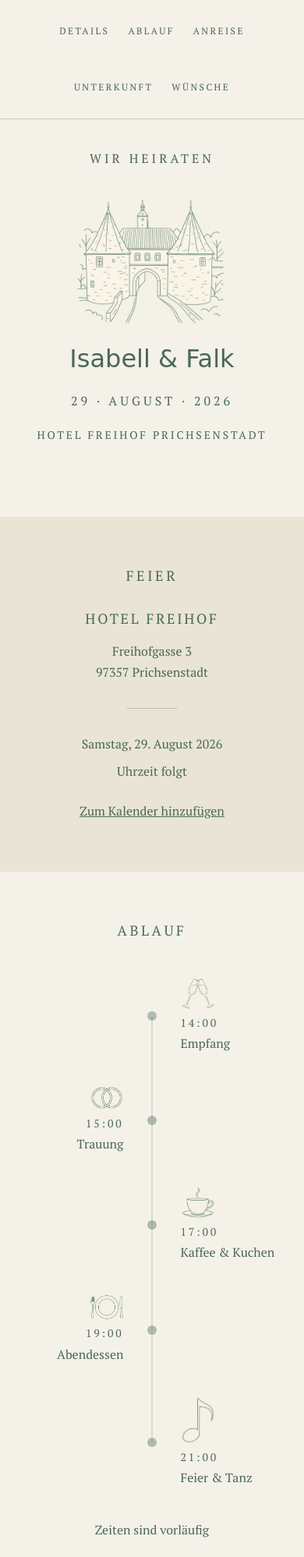
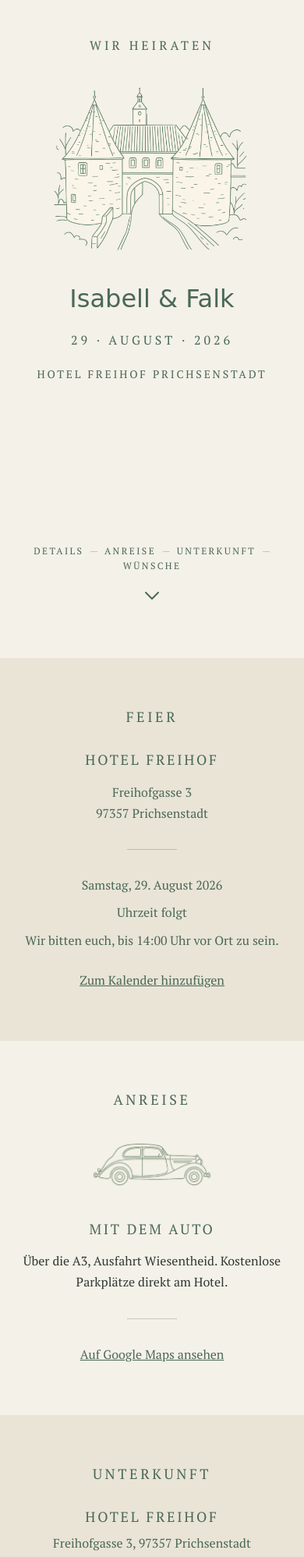
Before and after one commit to Falk2704/marriage, a website: page website/index.html in a window 390 px wide. Shown: the top 1997 px of the page at 78% size. Drawn offline with nearby package versions, Linux system fonts and the light colour scheme; files that its build step writes are made by us from their sources; a web font is replaced by a local one.

Commit message:
feat(website): redesign hero as full-height landing, remove Ablauf section
Move navigation into hero with scroll arrow. Remove timeline/Ablauf
section. Swap section background alternation. Reorder accommodation
listings. Replace globe icon with gift SVG in Wünsche. Add arrival
time note to details.

```diff
--- a/website/index.html
+++ b/website/index.html
@@ -17,33 +17,20 @@
       href="https://fonts.googleapis.com/css2?family=PT+Serif:wght@400&family=Petit+Formal+Script&display=swap"
       rel="stylesheet"
     />
+    <link rel="preload" as="image" href="images/sketch.png" />
     <link rel="stylesheet" href="dist/output.css" />
   </head>
 
   <body class="bg-bg text-primary font-serif">
-
-    <!-- ============================================ -->
-    <!-- NAV -->
-    <!-- ============================================ -->
-    <header>
-    <nav class="sticky top-0 z-50 bg-bg border-b border-primary/30">
-      <div class="max-w-[52rem] mx-auto px-6 py-4 flex justify-center gap-6 sm:gap-8 flex-wrap">
-        <a href="#details" class="text-primary hover:text-accent text-[0.75rem] lg:text-[0.8125rem] uppercase tracking-[0.2em] leading-none flex items-center min-h-[48px] lg:min-h-0">Details</a>
-        <a href="#ablauf" class="text-primary hover:text-accent text-[0.75rem] lg:text-[0.8125rem] uppercase tracking-[0.2em] leading-none flex items-center min-h-[48px] lg:min-h-0">Ablauf</a>
-        <a href="#anreise" class="text-primary hover:text-accent text-[0.75rem] lg:text-[0.8125rem] uppercase tracking-[0.2em] leading-none flex items-center min-h-[48px] lg:min-h-0">Anreise</a>
-        <a href="#unterkunft" class="text-primary hover:text-accent text-[0.75rem] lg:text-[0.8125rem] uppercase tracking-[0.2em] leading-none flex items-center min-h-[48px] lg:min-h-0">Unterkunft</a>
-        <a href="#wuensche" class="text-primary hover:text-accent text-[0.75rem] lg:text-[0.8125rem] uppercase tracking-[0.2em] leading-none flex items-center min-h-[48px] lg:min-h-0">Wünsche</a>
-      </div>
-    </nav>
-    </header>
 
     <main>
 
       <!-- ============================================ -->
       <!-- HERO -->
       <!-- ============================================ -->
-      <section id="hero" class="bg-bg pt-10 pb-24 lg:pt-14 lg:pb-36 px-6 text-center">
-        <div class="max-w-[52rem] mx-auto space-y-6 lg:space-y-8">
+      <section id="hero" class="bg-bg min-h-screen relative">
+        <div class="min-h-screen flex flex-col items-center justify-start pt-12 lg:pt-24 px-6 text-center">
+          <div class="max-w-[52rem] mx-auto">
 
             <!-- Intro line -->
             <p class="text-[1rem] lg:text-[1.125rem] uppercase tracking-[0.25em] leading-[1.3]">
@@ -51,14 +38,15 @@
             </p>
 
             <!-- Hero illustration -->
-          <div class="flex justify-center !mt-10 mb-4 lg:!mt-12 lg:mb-6">
+            <div class="flex justify-center mt-10 lg:mt-16 mb-10 lg:mb-20">
               <img
                 src="images/sketch.png"
-              alt="Architekturzeichnung Hotel Freihof"
+                alt="Skizze von Prichsenstadt"
                 width="1240"
                 height="780"
-              decoding="async"
-              class="w-[260px] md:w-[340px] lg:w-[380px]"
+                loading="eager"
+                decoding="sync"
+                class="w-[360px] md:w-[480px] lg:w-[560px]"
               />
             </div>
 
@@ -68,7 +56,7 @@
             </h1>
 
             <!-- Date -->
-          <p class="text-[1rem] lg:text-[1.125rem] uppercase tracking-[0.25em] leading-[1.3] mb-6 lg:mb-7">
+            <p class="text-[1rem] lg:text-[1.125rem] uppercase tracking-[0.25em] leading-[1.3] mt-6 lg:mt-10 mb-6 lg:mb-10">
               29 · August · 2026
             </p>
 
@@ -78,6 +66,27 @@
             </p>
 
           </div>
+        </div>
+
+        <!-- Nav -->
+        <nav aria-label="Abschnitte" class="absolute bottom-28 lg:bottom-36 left-0 right-0 flex justify-center">
+          <div class="flex flex-wrap justify-center items-center gap-x-2 gap-y-1 px-6">
+            <a href="#details" class="text-primary hover:text-accent text-[0.75rem] lg:text-[0.8125rem] uppercase tracking-[0.2em] leading-none">Details</a>
+            <span class="text-primary/40 text-[0.75rem] select-none" aria-hidden="true">—</span>
+            <a href="#anreise" class="text-primary hover:text-accent text-[0.75rem] lg:text-[0.8125rem] uppercase tracking-[0.2em] leading-none">Anreise</a>
+            <span class="text-primary/40 text-[0.75rem] select-none" aria-hidden="true">—</span>
+            <a href="#unterkunft" class="text-primary hover:text-accent text-[0.75rem] lg:text-[0.8125rem] uppercase tracking-[0.2em] leading-none">Unterkunft</a>
+            <span class="text-primary/40 text-[0.75rem] select-none" aria-hidden="true">—</span>
+            <a href="#wuensche" class="text-primary hover:text-accent text-[0.75rem] lg:text-[0.8125rem] uppercase tracking-[0.2em] leading-none">Wünsche</a>
+          </div>
+        </nav>
+
+        <!-- Scroll arrow -->
+        <a href="#details" aria-label="Zur Feier scrollen" class="hero-scroll-arrow absolute bottom-16 lg:bottom-24 left-1/2 text-primary hover:text-accent transition-colors">
+          <svg width="32" height="32" viewBox="0 0 24 24" fill="none" stroke="currentColor" stroke-width="1.5" stroke-linecap="round" stroke-linejoin="round" aria-hidden="true">
+            <path d="M6 9l6 6 6-6"/>
+          </svg>
+        </a>
       </section>
 
       <!-- ============================================ -->
@@ -108,6 +117,9 @@
           <p class="text-[1rem] lg:text-[1.0625rem] leading-[1.7] mt-2">
             Uhrzeit folgt
           </p>
+          <p class="text-[1rem] lg:text-[1.0625rem] leading-[1.7] mt-2">
+            Wir bitten euch, bis 14:00 Uhr vor Ort zu sein.
+          </p>
 
           <p class="mt-6">
             <a
@@ -123,117 +135,9 @@
       </section>
 
       <!-- ============================================ -->
-      <!-- ABLAUF -->
-      <!-- ============================================ -->
-      <section id="ablauf" class="bg-bg py-16 lg:py-24 px-6 text-center">
-        <div class="max-w-[52rem] mx-auto">
-
-          <h2 class="text-[1.125rem] lg:text-[1.25rem] uppercase tracking-[0.2em] leading-[1.3] mb-12 lg:mb-16">
-            Ablauf
-          </h2>
-
-          <!-- Alternating timeline -->
-          <div class="relative max-w-[40rem] mx-auto">
-
-            <!-- Entry 1: Empfang → right side -->
-            <div class="timeline-entry relative mb-10 flex items-center w-full">
-              <div class="w-5/12"></div>
-              <div class="w-2/12 flex justify-center relative z-20">
-                <div class="w-3 h-3 rounded-full bg-primary opacity-40 shrink-0"></div>
-              </div>
-              <div class="w-5/12 text-left pl-2 lg:pl-4">
-                <img src="images/champagne.png" alt="" aria-hidden="true" width="580" height="543" loading="lazy" decoding="async" class="w-[44px] lg:w-[54px] mb-2" />
-                <p class="text-[0.875rem] lg:text-[0.9375rem] uppercase tracking-[0.2em] leading-[1.3] mb-1">
-                  14:00
-                </p>
-                <p class="text-[1rem] lg:text-[1.0625rem] leading-[1.7]">
-                  Empfang
-                </p>
-              </div>
-            </div>
-
-            <!-- Entry 2: Trauung → left side -->
-            <div class="timeline-entry timeline-cont relative mb-10 flex items-center w-full">
-              <div class="w-5/12 text-right pr-2 lg:pr-4">
-                <img src="images/rings.png" alt="" aria-hidden="true" width="339" height="240" loading="lazy" decoding="async" class="w-[44px] lg:w-[54px] mb-2 ml-auto" />
-                <p class="text-[0.875rem] lg:text-[0.9375rem] uppercase tracking-[0.2em] leading-[1.3] mb-1">
-                  15:00
-                </p>
-                <p class="text-[1rem] lg:text-[1.0625rem] leading-[1.7]">
-                  Trauung
-                </p>
-              </div>
-              <div class="w-2/12 flex justify-center relative z-20">
-                <div class="w-3 h-3 rounded-full bg-primary opacity-40 shrink-0"></div>
-              </div>
-              <div class="w-5/12"></div>
-            </div>
-
-            <!-- Entry 3: Kaffee & Kuchen → right side -->
-            <div class="timeline-entry timeline-cont relative mb-10 flex items-center w-full">
-              <div class="w-5/12"></div>
-              <div class="w-2/12 flex justify-center relative z-20">
-                <div class="w-3 h-3 rounded-full bg-primary opacity-40 shrink-0"></div>
-              </div>
-              <div class="w-5/12 text-left pl-2 lg:pl-4">
-                <img src="images/coffee.png" alt="" aria-hidden="true" width="469" height="448" loading="lazy" decoding="async" class="w-[44px] lg:w-[54px] mb-2" />
-                <p class="text-[0.875rem] lg:text-[0.9375rem] uppercase tracking-[0.2em] leading-[1.3] mb-1">
-                  17:00
-                </p>
-                <p class="text-[1rem] lg:text-[1.0625rem] leading-[1.7]">
-                  Kaffee &amp; Kuchen
-                </p>
-              </div>
-            </div>
-
-            <!-- Entry 4: Abendessen → left side -->
-            <div class="timeline-entry timeline-cont relative mb-10 flex items-center w-full">
-              <div class="w-5/12 text-right pr-2 lg:pr-4">
-                <img src="images/dinner.png" alt="" aria-hidden="true" width="593" height="447" loading="lazy" decoding="async" class="w-[44px] lg:w-[54px] mb-2 ml-auto" />
-                <p class="text-[0.875rem] lg:text-[0.9375rem] uppercase tracking-[0.2em] leading-[1.3] mb-1">
-                  19:00
-                </p>
-                <p class="text-[1rem] lg:text-[1.0625rem] leading-[1.7]">
-                  Abendessen
-                </p>
-              </div>
-              <div class="w-2/12 flex justify-center relative z-20">
-                <div class="w-3 h-3 rounded-full bg-primary opacity-40 shrink-0"></div>
-              </div>
-              <div class="w-5/12"></div>
-            </div>
-
-            <!-- Entry 5: Feier & Tanz → right side -->
-            <div class="timeline-cont relative flex items-center w-full">
-              <div class="w-5/12"></div>
-              <div class="w-2/12 flex justify-center relative z-20">
-                <div class="w-3 h-3 rounded-full bg-primary opacity-40 shrink-0"></div>
-              </div>
-              <div class="w-5/12 text-left pl-2 lg:pl-4">
-                <img src="images/music.png" alt="" aria-hidden="true" width="382" height="530" loading="lazy" decoding="async" class="w-[44px] lg:w-[54px] mb-2" />
-                <p class="text-[0.875rem] lg:text-[0.9375rem] uppercase tracking-[0.2em] leading-[1.3] mb-1">
-                  21:00
-                </p>
-                <p class="text-[1rem] lg:text-[1.0625rem] leading-[1.7]">
-                  Feier &amp; Tanz
-                </p>
-              </div>
-            </div>
-
-          </div>
-
-          <!-- Note -->
-          <p class="text-[1rem] lg:text-[1.0625rem] leading-[1.7] mt-10">
-            Zeiten sind vorläufig
-          </p>
-
-        </div>
-      </section>
-
-      <!-- ============================================ -->
       <!-- ANREISE -->
       <!-- ============================================ -->
-      <section id="anreise" class="bg-bg-alt py-16 lg:py-24 px-6 text-center">
+      <section id="anreise" class="bg-bg py-16 lg:py-24 px-6 text-center">
         <div class="max-w-[52rem] mx-auto">
 
           <h2 class="text-[1.125rem] lg:text-[1.25rem] uppercase tracking-[0.2em] leading-[1.3] mb-10">
@@ -271,7 +175,7 @@
       <!-- ============================================ -->
       <!-- UNTERKUNFT -->
       <!-- ============================================ -->
-      <section id="unterkunft" class="bg-bg py-16 lg:py-24 px-6 text-center">
+      <section id="unterkunft" class="bg-bg-alt py-16 lg:py-24 px-6 text-center">
         <div class="max-w-[52rem] mx-auto">
 
           <h2 class="text-[1.125rem] lg:text-[1.25rem] uppercase tracking-[0.2em] leading-[1.3] mb-8">
@@ -294,7 +198,23 @@
 
           <hr class="divider-rule" />
 
-          <!-- Accommodation 2: Gasthof Zum Storch -->
+          <!-- Accommodation 2: Gasthof Grüner Baum -->
+          <p class="text-[1.125rem] lg:text-[1.125rem] uppercase tracking-[0.15em] leading-[1.3] mb-2">
+            Gasthof &bdquo;Grüner Baum&ldquo;
+          </p>
+          <p class="text-[1rem] lg:text-[1.0625rem] leading-[1.7]">
+            Schulinstr. 14, 97357 Prichsenstadt
+          </p>
+          <p class="text-body text-[1rem] lg:text-[1.0625rem] leading-[1.7] mt-2 max-w-lg mx-auto">
+            Traditioneller Gasthof mit Übernachtungsmöglichkeit in der Altstadt.
+          </p>
+          <p class="mt-3">
+            <a href="https://www.gasthaus-gruener-baum.com" target="_blank" rel="noopener noreferrer" class="text-primary hover:text-accent underline text-[1rem] lg:text-[1.0625rem]">gasthaus-gruener-baum.com</a>
+          </p>
+
+          <hr class="divider-rule" />
+
+          <!-- Accommodation 3: Gasthof Zum Storch -->
           <p class="text-[1.125rem] lg:text-[1.125rem] uppercase tracking-[0.15em] leading-[1.3] mb-2">
             Gasthof &bdquo;Zum Storch&ldquo;
           </p>
@@ -306,22 +226,6 @@
           </p>
           <p class="mt-3">
             <a href="https://www.gasthof-storch.de" target="_blank" rel="noopener noreferrer" class="text-primary hover:text-accent underline text-[1rem] lg:text-[1.0625rem]">gasthof-storch.de</a>
-          </p>
-
-          <hr class="divider-rule" />
-
-          <!-- Accommodation 3: Gasthof Grüner Baum -->
-          <p class="text-[1.125rem] lg:text-[1.125rem] uppercase tracking-[0.15em] leading-[1.3] mb-2">
-            Gasthof &bdquo;Grüner Baum&ldquo;
-          </p>
-          <p class="text-[1rem] lg:text-[1.0625rem] leading-[1.7]">
-            Schulinstr. 14, 97357 Prichsenstadt
-          </p>
-          <p class="text-body text-[1rem] lg:text-[1.0625rem] leading-[1.7] mt-2 max-w-lg mx-auto">
-            Traditioneller Gasthof mit Übernachtungsmöglichkeit in der Altstadt.
-          </p>
-          <p class="mt-3">
-            <a href="https://www.gasthaus-gruener-baum.com" target="_blank" rel="noopener noreferrer" class="text-primary hover:text-accent underline text-[1rem] lg:text-[1.0625rem]">gasthaus-gruener-baum.com</a>
           </p>
 
           <hr class="divider-rule" />
@@ -341,16 +245,22 @@
       <!-- ============================================ -->
       <!-- WÜNSCHE -->
       <!-- ============================================ -->
-      <section id="wuensche" class="bg-bg-alt py-16 lg:py-24 px-6 text-center">
+      <section id="wuensche" class="bg-bg py-16 lg:py-24 px-6 text-center">
         <div class="max-w-[52rem] mx-auto">
 
           <h2 class="text-[1.125rem] lg:text-[1.25rem] uppercase tracking-[0.2em] leading-[1.3] mb-8">
             Wünsche
           </h2>
 
-          <!-- Section icon -->
+          <!-- Section divider: gift -->
           <div class="flex justify-center mt-4 mb-10 lg:mb-12">
-            <img src="images/globe.png" alt="" aria-hidden="true" width="417" height="334" loading="lazy" decoding="async" class="w-[160px] lg:w-[200px]" />
+            <svg width="48" height="48" viewBox="0 0 24 24" fill="none" stroke="#4F6F5B" stroke-width="1" stroke-linecap="round" stroke-linejoin="round" aria-hidden="true">
+              <path d="M4 12v10h16V12"/>
+              <path d="M2 12h20"/>
+              <path d="M12 12v10"/>
+              <path d="M12 12c-3 0-5-3-5-5s2-3 4-3c3 0 4 3 5 5"/>
+              <path d="M12 12c3 0 5-3 5-5s-2-3-4-3c-3 0-4 3-5 5"/>
+            </svg>
           </div>
 
           <p class="text-body text-[1rem] lg:text-[1.0625rem] leading-[1.7] max-w-lg mx-auto mb-5">
--- a/website/src/input.css
+++ b/website/src/input.css
@@ -5,17 +5,6 @@
 /* Smooth scroll */
 html {
   scroll-behavior: smooth;
-}
-
-/* Scroll offset for sticky nav */
-section[id] {
-  scroll-margin-top: 5.5rem;
-}
-
-@media (min-width: 640px) {
-  section[id] {
-    scroll-margin-top: 3.5rem;
-  }
 }
 
 /* Couple photo: soft radial fade into background */
@@ -33,37 +22,6 @@ section[id] {
   margin: 2rem auto;
 }
 
-/* ===== Timeline: Alternating left/right ===== */
-/* Line from dot downward to bottom of entry + margin gap.
-   Applied to entries 1–4 (not the last). */
-.timeline-entry::after {
-  content: "";
-  position: absolute;
-  left: 50%;
-  transform: translateX(-50%);
-  top: 50%;
-  height: calc(50% + 2.5rem);
-  width: 1px;
-  background-color: #4A6856;
-  opacity: 0.3;
-  z-index: 0;
-}
-
-/* Line from top of entry down to the dot.
-   Applied to entries 2–5 (not the first). */
-.timeline-cont::before {
-  content: "";
-  position: absolute;
-  left: 50%;
-  transform: translateX(-50%);
-  top: 0;
-  height: 50%;
-  width: 1px;
-  background-color: #4A6856;
-  opacity: 0.3;
-  z-index: 0;
-}
-
 /* Focus-visible ring for interactive elements */
 a:focus-visible,
 button:focus-visible {
@@ -71,3 +29,23 @@ button:focus-visible {
   outline-offset: 2px;
   border-radius: 2px;
 }
+
+/* Gentle scroll-arrow hint animation */
+@keyframes float-down {
+  0%, 100% {
+    transform: translateX(-50%) translateY(0);
+  }
+  50% {
+    transform: translateX(-50%) translateY(8px);
+  }
+}
+
+.hero-scroll-arrow {
+  animation: float-down 2.5s ease-in-out infinite;
+}
+
+@media (prefers-reduced-motion: reduce) {
+  .hero-scroll-arrow {
+    animation: none;
+  }
+}
```
Lines whose indentation alone changed are shown as unchanged.
